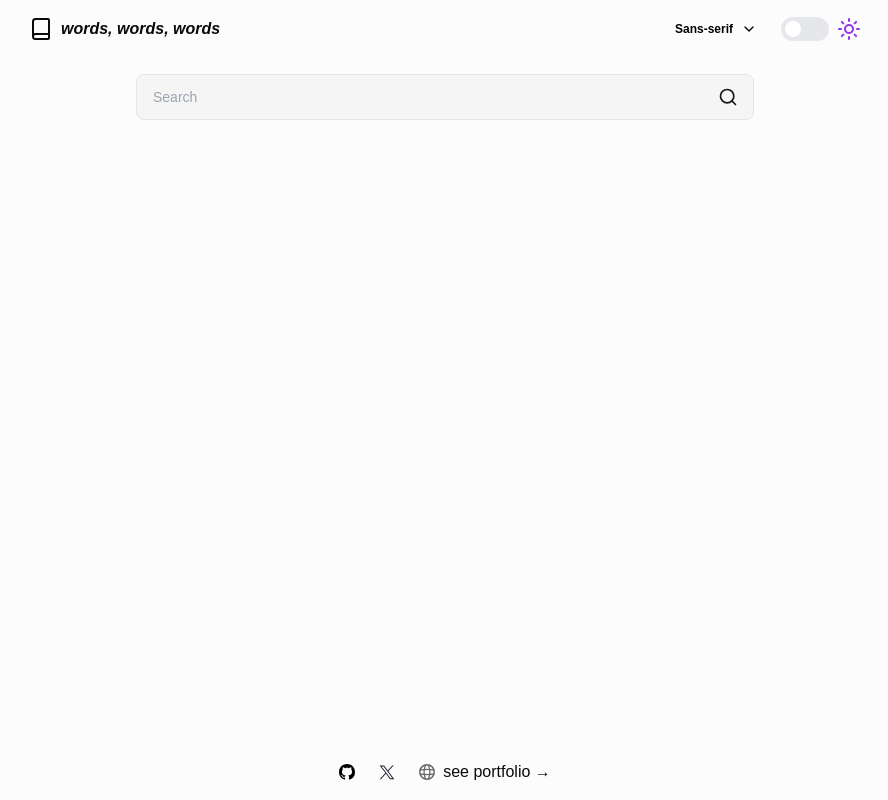
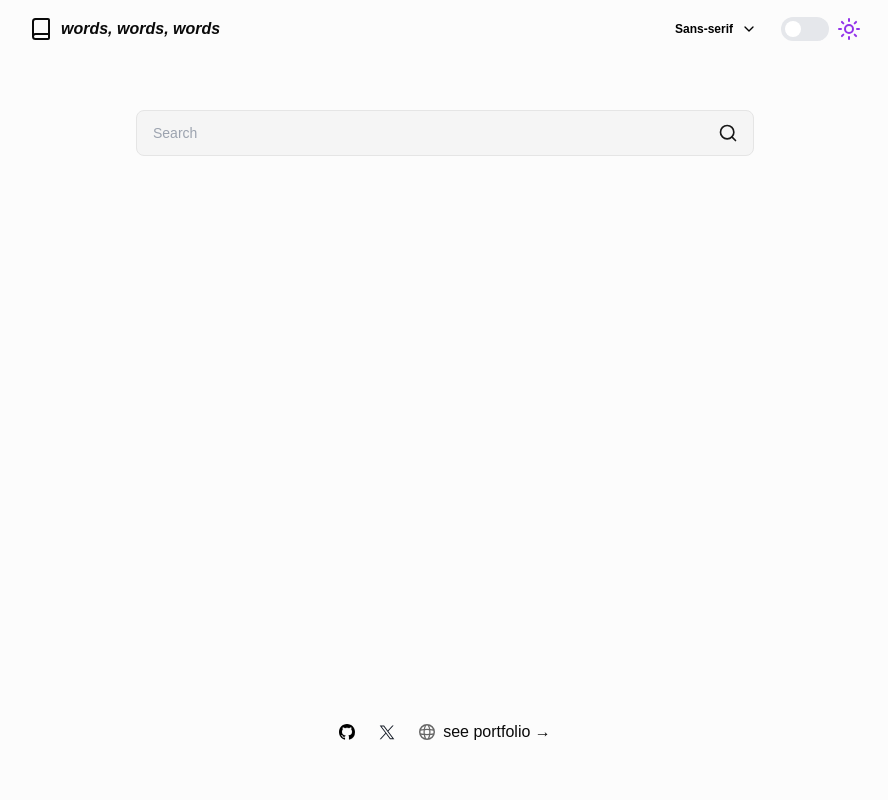
Before and after one commit to gizemnkorkmaz/words-words-words, a Next.js app: page / in a window 1280 px wide. Shown: the whole page, without its empty margins (195-1083 px from the left). Built offline with nearby package versions, Linux system fonts and the light colour scheme.

Commit message:
improve ui

```diff
--- a/app/globals.css
+++ b/app/globals.css
@@ -13,15 +13,6 @@ body {
   flex-direction: column;
   box-sizing: border-box;
 }
-
-main {
-  flex-grow: 1;
-}
-
-footer {
-  margin-top: auto;
-}
-
 
 @media (min-width: 960px) {
   body {
--- a/components/Footer.tsx
+++ b/components/Footer.tsx
@@ -36,7 +36,7 @@ const FooterLink = ({ href, src, alt, children }: FooterLinkProps) => {
 
 export default function Footer({ className }: { className?: string }) {
   return (
-    <footer className={`flex gap-6 items-center justify-center p-4 ${className}`}>
+    <footer className={`flex gap-6 items-center justify-center p-4 mt-auto mb-10 ${className}`}>
       <FooterLink
         href="https://github.com/gizemnkorkmaz"
         src="/github.svg"
--- a/components/SearchInput.tsx
+++ b/components/SearchInput.tsx
@@ -44,7 +44,7 @@ export default function SearchInput({ onSearch }: { onSearch: (search: string) =
   const handleBlur = () => setIsFocused(false);
 
   return (
-    <div className="flex items-center justify-center w-full px-4 relative max-w-[650px]">
+    <div className="flex items-center justify-center w-full px-4 relative max-w-[650px] mt-9">
       <input
         type="text"
         placeholder="Search"
```
